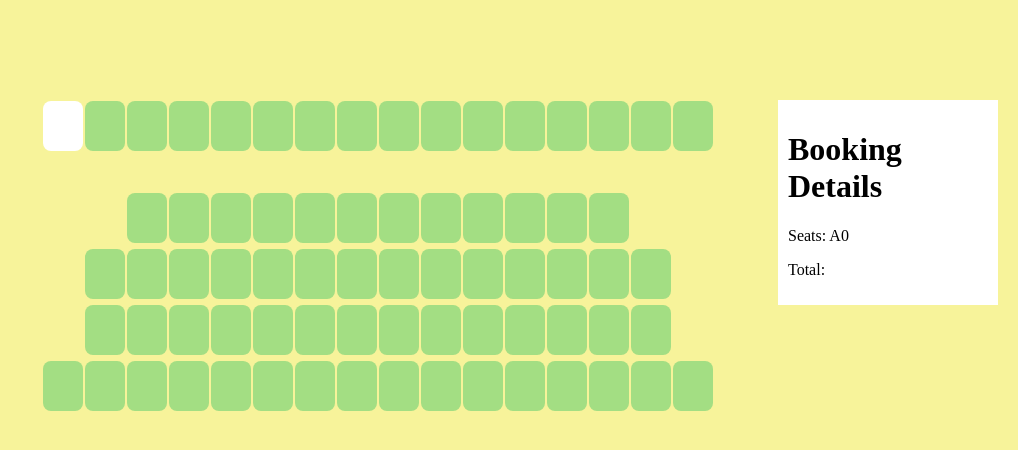
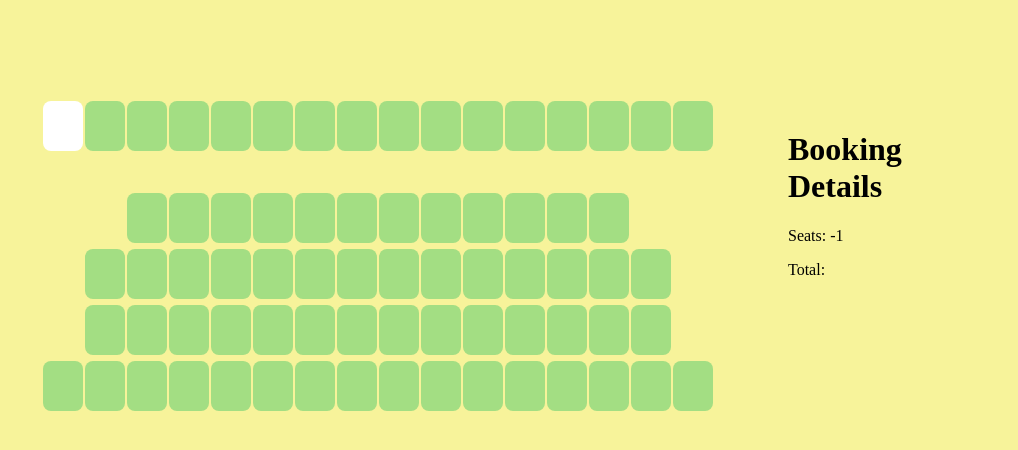
Before and after one commit to dejadavi/midterm_2017, a plain HTML site: page index.html in a window 1280 px wide. Both pictures are taken after a click on the element 325 px from the left and 126 px from the top of the page. Shown: the whole page, without its empty margins (262-1280 px from the left). Drawn offline with nearby package versions, Linux system fonts and the light colour scheme.

Commit message:
logs to array

```diff
--- a/script.js
+++ b/script.js
@@ -1,29 +1,30 @@
-$(document).ready(function(){
+$(document).ready(function () {
 
     ////Set up initial data array on backend
     //populate DOM
-function initialize(nRow,nCol){
+    function initialize(nRow, nCol) {
 
         var $container = $("<div></div>").addClass("container");
-var blackOut=[
-    "1,0","1,15"
-    ,"2,0","2,15"
-    ,"3,0","3,1","3,14","3,15"
+        var blackOut = [
+    "1,0", "1,15"
+    , "2,0", "2,15"
+    , "3,0", "3,1", "3,14", "3,15"
 ];
 
-for(var row = 0; row < nRow; row++) {
+        for (var row = 0; row < nRow; row++) {
 
-    var $row=$("<div></div>");
+            var $row = $("<div></div>");
 
-    for (var col = 0; col < (nCol-1); col++){
-        $("<div></div>").addClass(function(){
-            if(blackOut.indexOf(row+","+col)!=-1||row===4){
+            for (var col = 0; col < (nCol - 1); col++) {
+                $("<div></div>").addClass(function () {
+                    if (blackOut.indexOf(row + "," + col) != -1 || row === 4) {
                         return "blackout"
                     } else {
 
-                $(this).attr("id",(String.fromCharCode(nRow-row+96)+col).toUpperCase() );
+                        $(this).attr("id", (String.fromCharCode(nRow - row + 96) + col).toUpperCase());
 
-                return "box"}
+                        return "box"
+                    }
 
                 }).appendTo($row);
 
@@ -48,13 +49,13 @@ $container.appendTo($("body"));
     }
 
 
-function addId(row, col){
+    function addId(row, col) {
 
-$(".box").attr("id",row+col).text(row+col);
+        $(".box").attr("id", row + col).text(row + col);
 
     }
 
-initialize(6,17);
+    initialize(6, 17);
 
     // function populateDOM(args){
 
@@ -73,16 +74,36 @@ initialize(6,17);
 
     // }
 
-    $('.box').on('click', function (){
-     $(this).toggleClass('reserve');
-        console.log($(this).attr("id"));
-        $('#seat').append($(this).attr("id") + " ");
 
-    });
+    var array01 = [];
+    array01.splice(0, 0);
+    console.log(array01);
 
 
 
 
 
 
+    $('.box').on('click', function () {
+        $(this).toggleClass('reserve');
+        console.log($(this).attr("id"));
+        $('#seat').append(array01.indexOf($(this).attr("id")));
+
+        if (array01.indexOf($(this).attr("id")) === -1) {
+
+            array01.push($(this).attr('id'));
+
+        } else {
+            array01.indexOf($(this).attr("id"));
+            array01.splice(array01.indexOf($(this).attr("id"), 1));
+            console.log(array01);
+
+        }
     });
+
+
+
+    console.log(array01);
+
+
+});
--- a/style.css
+++ b/style.css
@@ -39,7 +39,7 @@ body{
 
 
 .booking-details {
-    background-color: white;
+    background-color: #F7F39A;
     position: fixed;
     right: 20px;
     padding: 10px;
```
Lines whose indentation alone changed are shown as unchanged.
